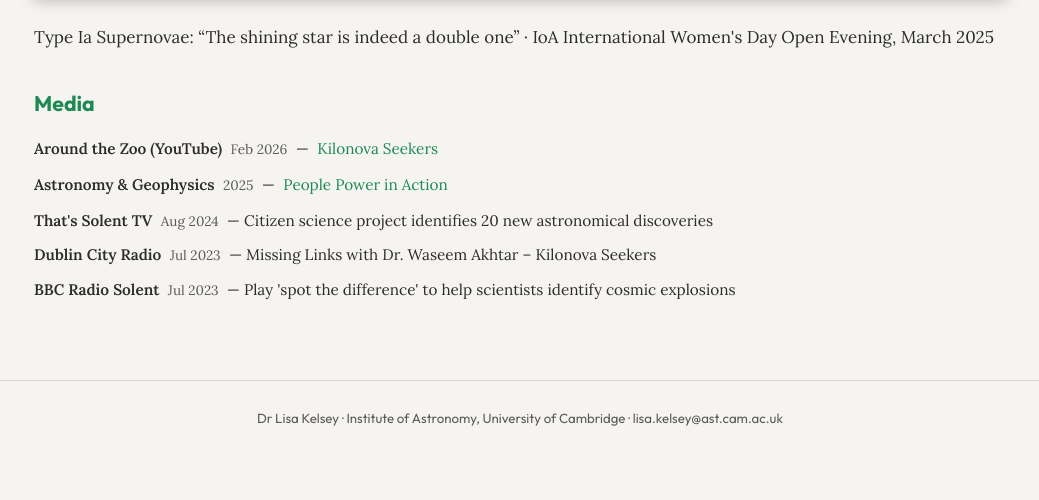
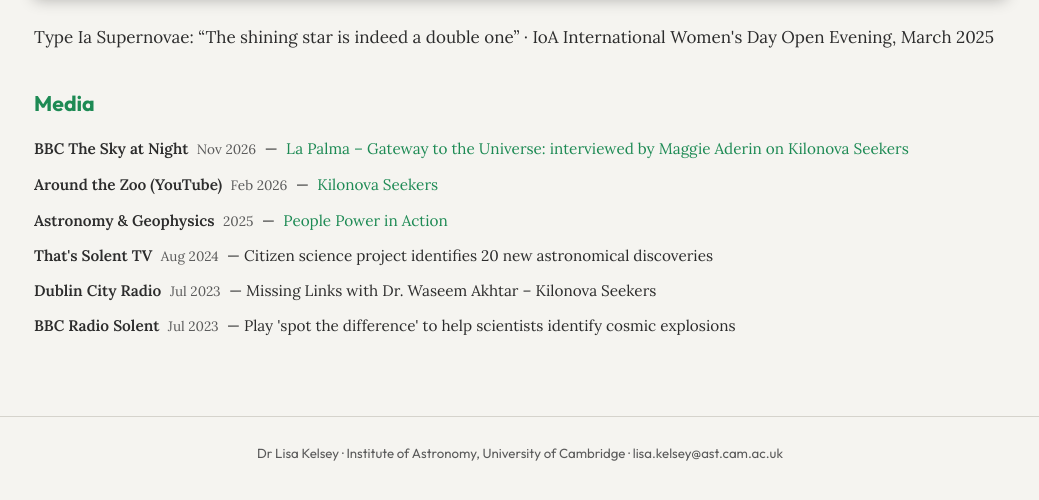
Before and after one commit to LKelsey/LKelsey.github.io, a Jekyll site: the page built from outreach.md, in a window 1280 px wide and 900 px high, scrolled down 1811 px, cut to the strip 394-894 px from the top of the window. Shown: the whole strip, without its empty margins (120-1159 px from the left). Built offline with Jekyll 4.4.1, drawn with Linux system fonts in a browser that asks for light colours; before the commit the page ends 2675 px from its top, so only the background shows below that.

Commit message:
Add BBC feature on Kilonova Seekers
Added a new entry for 'La Palma – Gateway to the Universe' in the media data.

```diff
--- a/_data/media.yml
+++ b/_data/media.yml
@@ -1,3 +1,8 @@
+- outlet: "BBC The Sky at Night"
+  date: Nov 2026
+  title: "La Palma – Gateway to the Universe: interviewed by Maggie Aderin on Kilonova Seekers"
+  url: https://www.bbc.co.uk/programmes/m00343sn
+
 - outlet: Around the Zoo (YouTube)
   date: Feb 2026
   title: Kilonova Seekers
```
